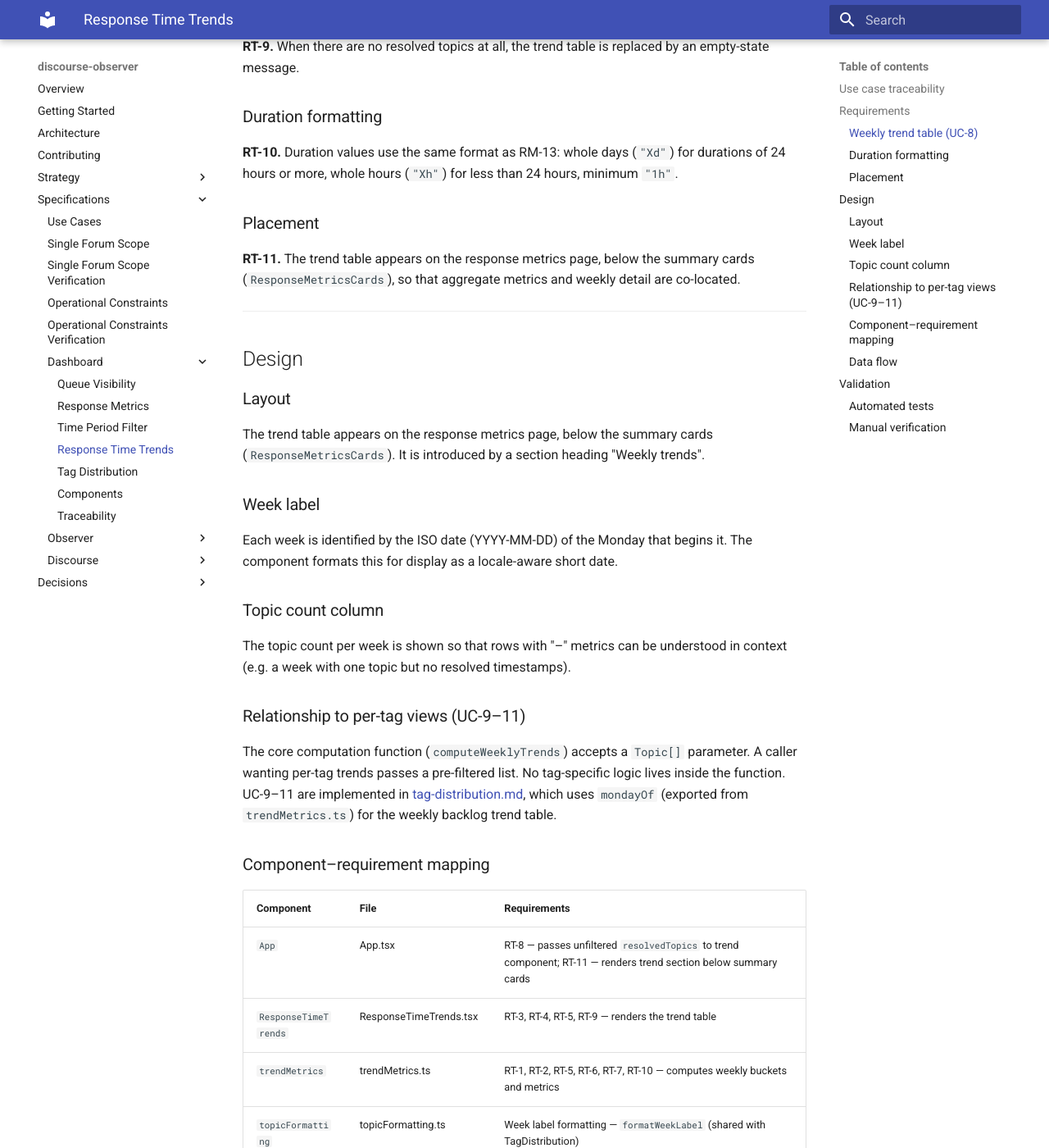
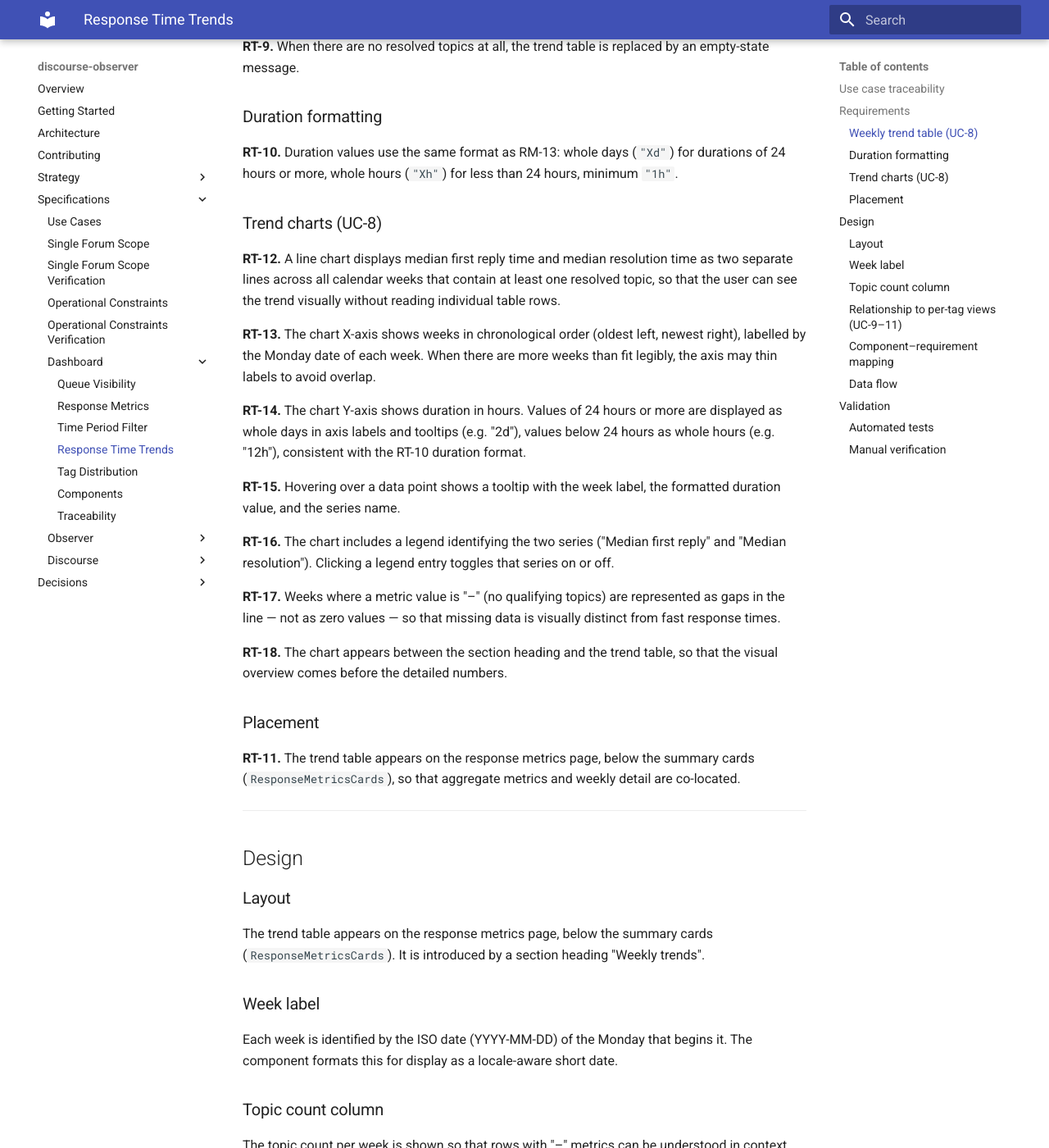
Before and after one commit to MorganDigitalAsyncTransparency/community, an MkDocs documentation site: the page built from discourse-observer/specs/dashboard/response-time-trends.md, in a window 1280 px wide and 1400 px high, scrolled down 1301 px. Shown: the whole window at 82% size. Built offline with MkDocs 1.6.1 and Material for MkDocs 9.7.7, drawn with Linux system fonts in a browser that asks for light colours; some of the changed text lies outside the part shown.

Commit message:
Add chart requirements RT-12 through RT-18 for UC-8 trend visualization
Co-Authored-By: Claude Opus 4.6 (1M context) <noreply@anthropic.com>

```diff
--- a/discourse-observer/specs/dashboard/response-time-trends.md
+++ b/discourse-observer/specs/dashboard/response-time-trends.md
@@ -10,7 +10,7 @@ This file defines *what* the user sees and why. [dashboard-components.md](dashbo
 
 | Requirement | Use case |
 |-------------|----------|
-| RT-1 – RT-9, RT-11 | UC-8: Track response time trends |
+| RT-1 – RT-9, RT-11 – RT-18 | UC-8: Track response time trends |
 | RT-10 | Cross-cutting: duration display format (shared with RM-13) |
 
 ---
@@ -40,6 +40,22 @@ This file defines *what* the user sees and why. [dashboard-components.md](dashbo
 ### Duration formatting
 
 **RT-10.** Duration values use the same format as RM-13: whole days (`"Xd"`) for durations of 24 hours or more, whole hours (`"Xh"`) for less than 24 hours, minimum `"1h"`.
+
+### Trend charts (UC-8)
+
+**RT-12.** A line chart displays median first reply time and median resolution time as two separate lines across all calendar weeks that contain at least one resolved topic, so that the user can see the trend visually without reading individual table rows.
+
+**RT-13.** The chart X-axis shows weeks in chronological order (oldest left, newest right), labelled by the Monday date of each week. When there are more weeks than fit legibly, the axis may thin labels to avoid overlap.
+
+**RT-14.** The chart Y-axis shows duration in hours. Values of 24 hours or more are displayed as whole days in axis labels and tooltips (e.g. "2d"), values below 24 hours as whole hours (e.g. "12h"), consistent with the RT-10 duration format.
+
+**RT-15.** Hovering over a data point shows a tooltip with the week label, the formatted duration value, and the series name.
+
+**RT-16.** The chart includes a legend identifying the two series ("Median first reply" and "Median resolution"). Clicking a legend entry toggles that series on or off.
+
+**RT-17.** Weeks where a metric value is "–" (no qualifying topics) are represented as gaps in the line — not as zero values — so that missing data is visually distinct from fast response times.
+
+**RT-18.** The chart appears between the section heading and the trend table, so that the visual overview comes before the detailed numbers.
 
 ### Placement
 
```
